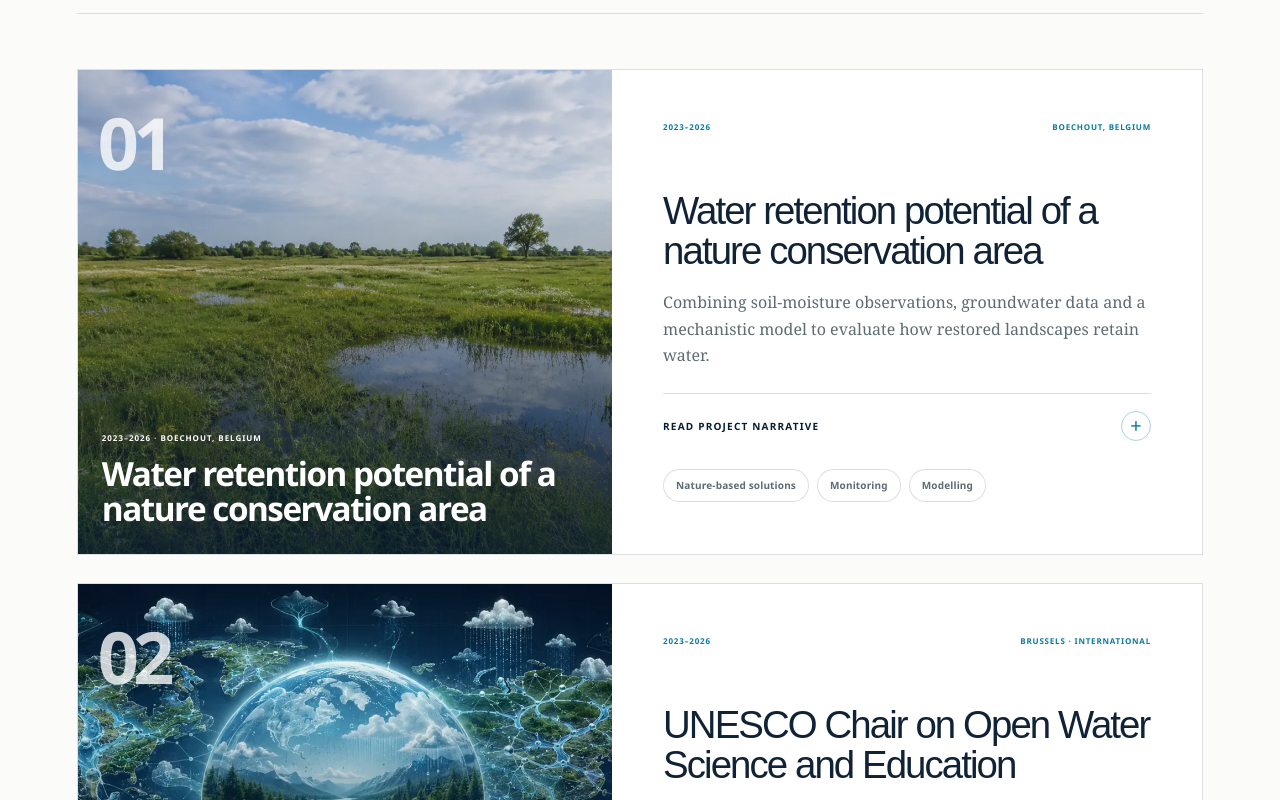
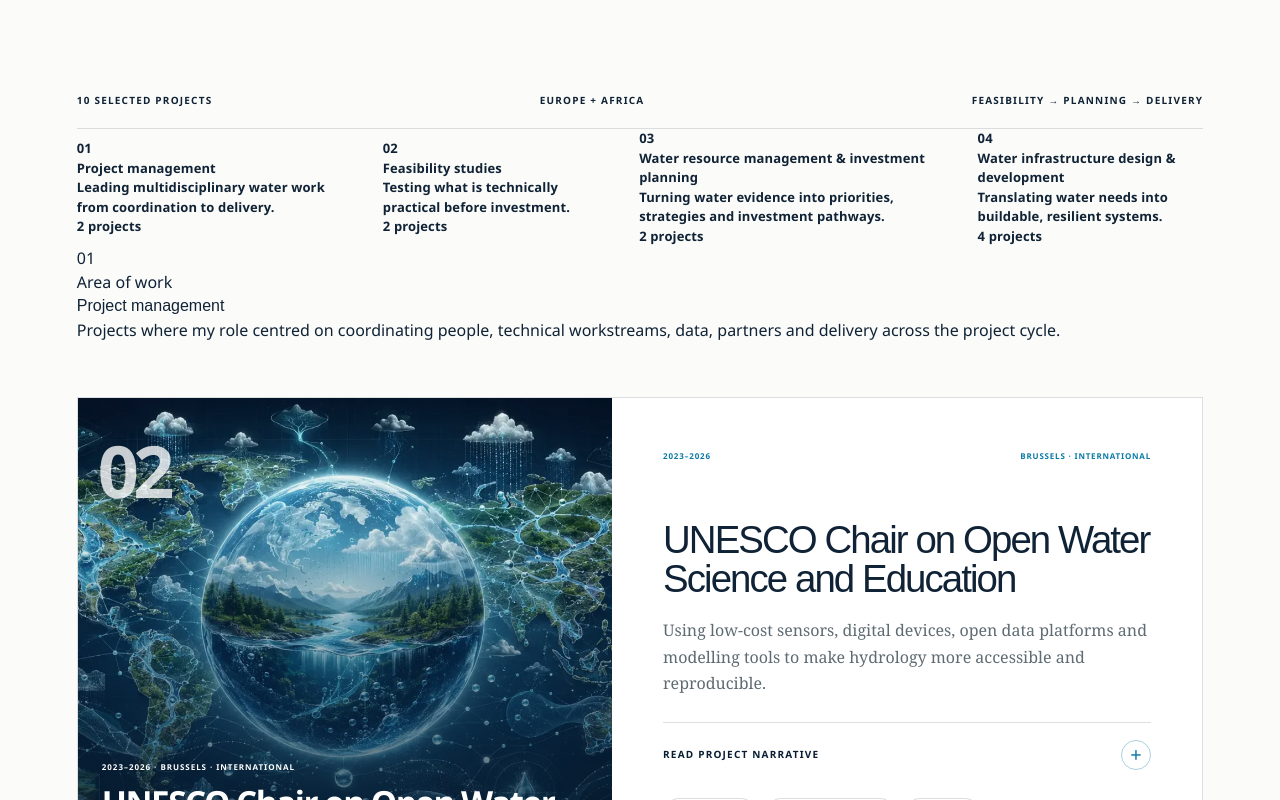
Before and after one commit to klekarkar/klekarkar-portfolio, a Next.js app: page /projects in a window 1280 px wide. Shown: the part 760-1560 px from the top of the page. Built offline with nearby package versions, Linux system fonts and the light colour scheme.

Commit message:
Group projects by professional practice themes

```diff
--- a/app/projects/page.tsx
+++ b/app/projects/page.tsx
@@ -14,6 +14,7 @@ const projects = [
     year: "2023–2026",
     place: "Boechout, Belgium",
     title: "Water retention potential of a nature conservation area",
+    theme: "feasibility",
     image: "/work/sponge-nature-based-solutions.webp",
     copy: "Combining soil-moisture observations, groundwater data and a mechanistic model to evaluate how restored landscapes retain water.",
     narrative: [
@@ -28,6 +29,7 @@ const projects = [
     year: "2023–2026",
     place: "Brussels · International",
     title: "UNESCO Chair on Open Water Science and Education",
+    theme: "management",
     image: "/projects/open-water-science.webp",
     copy: "Using low-cost sensors, digital devices, open data platforms and modelling tools to make hydrology more accessible and reproducible.",
     narrative: [
@@ -47,6 +49,7 @@ const projects = [
     year: "2020",
     place: "Laikipia, Kenya",
     title: "Loiragai Spring Water Supply",
+    theme: "infrastructure",
     image: "/projects/loiragai-spring.webp",
     copy: "Technical assessment and rehabilitation design for a gravity-fed spring system serving domestic users, livestock and wildlife.",
     narrative: [
@@ -66,6 +69,7 @@ const projects = [
     year: "2019",
     place: "Laikipia & Samburu, Kenya",
     title: "Community conservancy water management plans",
+    theme: "planning",
     image: "/projects/conservancy-planning.webp",
     copy: "Five-year strategies to improve water accessibility and reliability for communities, livestock, agriculture and wildlife.",
     narrative: [
@@ -79,6 +83,7 @@ const projects = [
     year: "2018–2019",
     place: "Laikipia, Kenya",
     title: "Ol Pejeta Conservancy water masterplan",
+    theme: "planning",
     image: "/projects/ol-pejeta-masterplan.webp",
     copy: "A 20-year water plan for an integrated landscape supporting staff, tourism facilities, cattle and wildlife.",
     narrative: [
@@ -99,6 +104,7 @@ const projects = [
     year: "2017–2019",
     place: "Northern Kenya",
     title: "Climate-resilient water services for conservancies",
+    theme: "management",
     image: "/projects/climate-resilient-services.webp",
     copy: "Water-resource mapping, future climate assessment and infrastructure delivery in water-stressed community conservancies.",
     narrative: [
@@ -112,6 +118,7 @@ const projects = [
     year: "2018–2019",
     place: "Samburu, Kenya",
     title: "Meibae rock-catchment water supply",
+    theme: "infrastructure",
     image: "/projects/meibae-rock-catchment.webp",
     copy: "Feasibility, design and construction supervision for a 150,000-litre rainwater storage system and solar pumping scheme.",
     narrative: [
@@ -131,6 +138,7 @@ const projects = [
     year: "2017",
     place: "Turkana, Kenya",
     title: "FAO dryland agriculture and water harvesting",
+    theme: "feasibility",
     image: "/projects/kalobeyei-drylands.webp",
     copy: "Using half-moon bunds and water pans to capture scarce rainfall and support crop production in a dry landscape.",
     narrative: [
@@ -146,6 +154,7 @@ const projects = [
     year: "2017–2018",
     place: "Kenya",
     title: "UNICEF WASH design manual",
+    theme: "infrastructure",
     image: "/projects/unicef-wash.webp",
     copy: "Revision of drawings, bills of quantities and cost estimates for school sanitation and water-storage facilities.",
     narrative: [
@@ -158,6 +167,7 @@ const projects = [
     year: "2017",
     place: "Tana River, Kenya",
     title: "Ishaqbin community water supply",
+    theme: "infrastructure",
     image: "/projects/ishaqbin-water-supply.webp",
     copy: "Topographic survey and distribution-system design for community, livestock and wildlife water needs.",
     narrative: [
@@ -169,17 +179,83 @@ const projects = [
   },
 ];
 
+const themes = [
+  {
+    id: "management",
+    index: "01",
+    title: "Project management",
+    short: "Leading multidisciplinary water work from coordination to delivery.",
+    description: "Projects where my role centred on coordinating people, technical workstreams, data, partners and delivery across the project cycle.",
+  },
+  {
+    id: "feasibility",
+    index: "02",
+    title: "Feasibility studies",
+    short: "Testing what is technically practical before investment.",
+    description: "Assessments that combine field evidence, hydrology and option analysis to determine which interventions are viable and where they can work.",
+  },
+  {
+    id: "planning",
+    index: "03",
+    title: "Water resource management & investment planning",
+    short: "Turning water evidence into priorities, strategies and investment pathways.",
+    description: "Work that connects water availability, demand, climate risk and system performance with long-term management and investment decisions.",
+  },
+  {
+    id: "infrastructure",
+    index: "04",
+    title: "Water infrastructure design & development",
+    short: "Translating water needs into buildable, resilient systems.",
+    description: "Engineering projects covering surveys, rehabilitation, design, costing, tender support, construction supervision and practical water-supply development.",
+  },
+];
+
 export default function ProjectsPage() {
   return <main><SiteHeader />
-    <InnerHero index="01" label="Project experience" title="Water work grounded in place." intro="From strategic water planning to engineering design, I have worked across the full project cycle: diagnosing the problem, assessing options, shaping the investment and supporting delivery." />
+    <InnerHero
+      index="01"
+      label="Project experience"
+      title="Water projects from evidence to implementation."
+      intro="My work spans the full development pathway of water projects: managing multidisciplinary assignments, testing feasibility, shaping resource and investment plans, and designing infrastructure for implementation."
+    />
     <section className="project-archive section-shell">
-      <div className="archive-summary"><span>10 selected projects</span><span>Europe + Africa</span><span>Strategy → implementation</span></div>
+      <div className="archive-summary"><span>10 selected projects</span><span>Europe + Africa</span><span>Feasibility → planning → delivery</span></div>
+
+      <nav className="theme-index" aria-label="Project themes">
+        {themes.map((theme) => {
+          const count = projects.filter((project) => project.theme === theme.id).length;
+          return <a href={`#${theme.id}`} className="theme-index-card" key={theme.id}>
+            <span className="theme-index-number">{theme.index}</span>
+            <div>
+              <strong>{theme.title}</strong>
+              <p>{theme.short}</p>
+            </div>
+            <span className="theme-index-count">{count} {count === 1 ? "project" : "projects"}</span>
+          </a>;
+        })}
+      </nav>
+
+      <div className="project-themes">
+        {themes.map((theme) => {
+          const themeProjects = projects.filter((project) => project.theme === theme.id);
+          return <section className="project-theme" id={theme.id} key={theme.id}>
+            <header className="project-theme-header">
+              <span className="project-theme-number">{theme.index}</span>
+              <div>
+                <p>Area of work</p>
+                <h2>{theme.title}</h2>
+              </div>
+              <p className="project-theme-description">{theme.description}</p>
+            </header>
+
             <div className="archive-grid">
-        {projects.map((project, index) => <article className={`archive-card ${project.tone}`} key={project.title}>
+              {themeProjects.map((project) => {
+                const projectIndex = projects.findIndex((item) => item.title === project.title) + 1;
+                return <article className={`archive-card ${project.tone}`} key={project.title}>
                   <div className="archive-visual">
                     <img src={project.image} alt="" />
                     <div className="archive-image-wash" aria-hidden="true" />
-            <span>{String(index + 1).padStart(2, "0")}</span>
+                    <span>{String(projectIndex).padStart(2, "0")}</span>
                     <div className="archive-image-title">
                       <small>{project.year} · {project.place}</small>
                       <strong>{project.title}</strong>
@@ -199,7 +275,11 @@ export default function ProjectsPage() {
                     </details>
                     <div className="tags light-tags">{project.tags.map(tag => <span key={tag}>{tag}</span>)}</div>
                   </div>
-        </article>)}
+                </article>;
+              })}
+            </div>
+          </section>;
+        })}
       </div>
     </section>
     <section className="page-cta"><p>Have a water challenge that needs a clear plan?</p><a className="button contact-button" href="mailto:katoria.lesaalon.lekarkar@vub.be">Discuss a project <ArrowIcon /></a></section>
```
Lines whose indentation alone changed are shown as unchanged.
